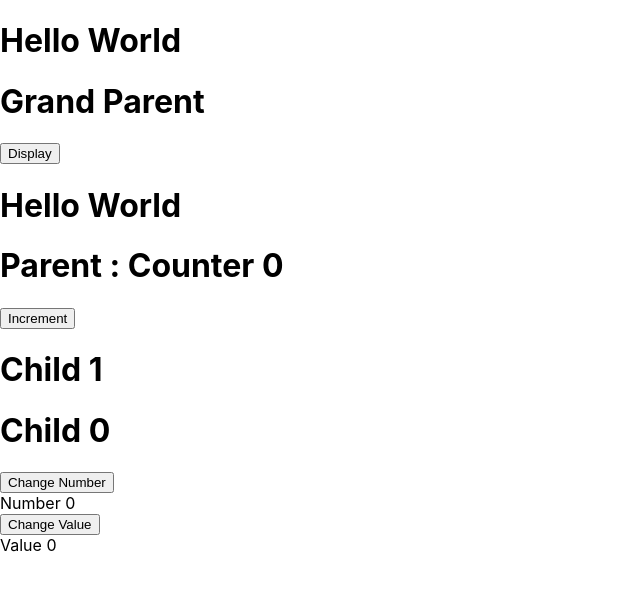
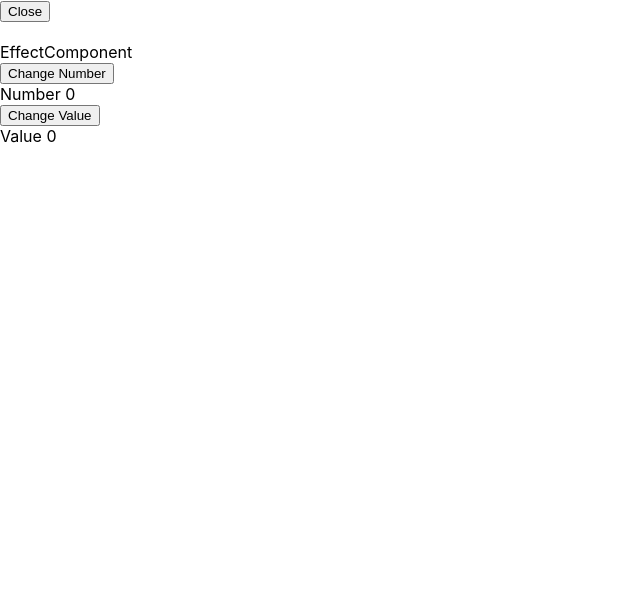
Before and after one commit to KDW-DevDiv/study-group, a React (Create React App) app in the folder 3.React/result/hooks-component-app/: page / in a window 1280 px wide. Shown: the top 590 px of the page, without its empty margins (0-640 px from the left). Built offline with nearby package versions, Linux system fonts and the light colour scheme.

Commit message:
文言を整理。Cleanup処理も追記。

```diff
--- a/3.React/result/hooks-component-app/src/components/child-component.jsx
+++ b/3.React/result/hooks-component-app/src/components/child-component.jsx
@@ -1,12 +1,4 @@
-import { useEffect } from 'react';
-
 const ChildComponent = ({ id }) => {
-  useEffect(() => {
-    console.log(`useEffect Child Component ${id}`);
-  });
-
-  console.log('Child');
-
   return (
     <div>
       <h1>Child {id}</h1>
--- a/3.React/result/hooks-component-app/src/components/effect-component.jsx
+++ b/3.React/result/hooks-component-app/src/components/effect-component.jsx
@@ -4,16 +4,28 @@ const EffectComponent = () => {
   const [number, setNumber] = useState(0);
   const [value, setValue] = useState(0);
 
+  // Renderingの度に動く
   useEffect(() => {
-    console.log('useEffect');
+    console.log('A');
+    return () => {
+      console.log('A cleanup');
+    };
   });
 
+  // Mounting時に動く
   useEffect(() => {
-    console.log('useEffect []');
+    console.log('B []');
+    return () => {
+      console.log('B [] cleanup');
+    };
   }, []);
 
+  // numberの値が変わる度に動く
   useEffect(() => {
-    console.log('useEffect number', number);
+    console.log('C number', number);
+    return () => {
+      console.log('C number cleanup');
+    };
   }, [number]);
 
   return (
--- /dev/null
+++ b/3.React/result/hooks-component-app/src/components/effect-p-component.jsx
@@ -0,0 +1,17 @@
+import { useState } from 'react';
+import EffectComponent from './effect-component';
+
+const EffectPComponent = () => {
+  const [isOpen, setIsOpen] = useState(true);
+  return (
+    <div>
+      <button onClick={() => setIsOpen(!isOpen)}>{isOpen ? 'Close' : 'Open'}</button>
+      <br />
+      <br />
+      <div>EffectComponent</div>
+      {isOpen && <EffectComponent />}
+    </div>
+  );
+};
+
+export default EffectPComponent;
--- a/3.React/result/hooks-component-app/src/index.js
+++ b/3.React/result/hooks-component-app/src/index.js
@@ -6,14 +6,15 @@ import EffectComponent from './components/effect-component';
 import HelloComponent from './components/hello-component';
 import MountUnMountComponent from './components/mount-unmount-component';
 import ParentComponent from './components/parent-component';
+import EffectPComponent from './components/effect-p-component';
 
 const root = ReactDOM.createRoot(document.getElementById('root'));
 // console.log(<HelloComponent />);
 root.render(
   <div>
-    <HelloComponent />
-    <MountUnMountComponent />
-    <ParentComponent />
-    <EffectComponent />
+    {/* <HelloComponent /> */}
+    {/* <MountUnMountComponent /> */}
+    {/* <ParentComponent /> */}
+    <EffectPComponent />
   </div>
 );
```
Also changed, not shown: 1 other file (tests, documents, lock files or other folders).
